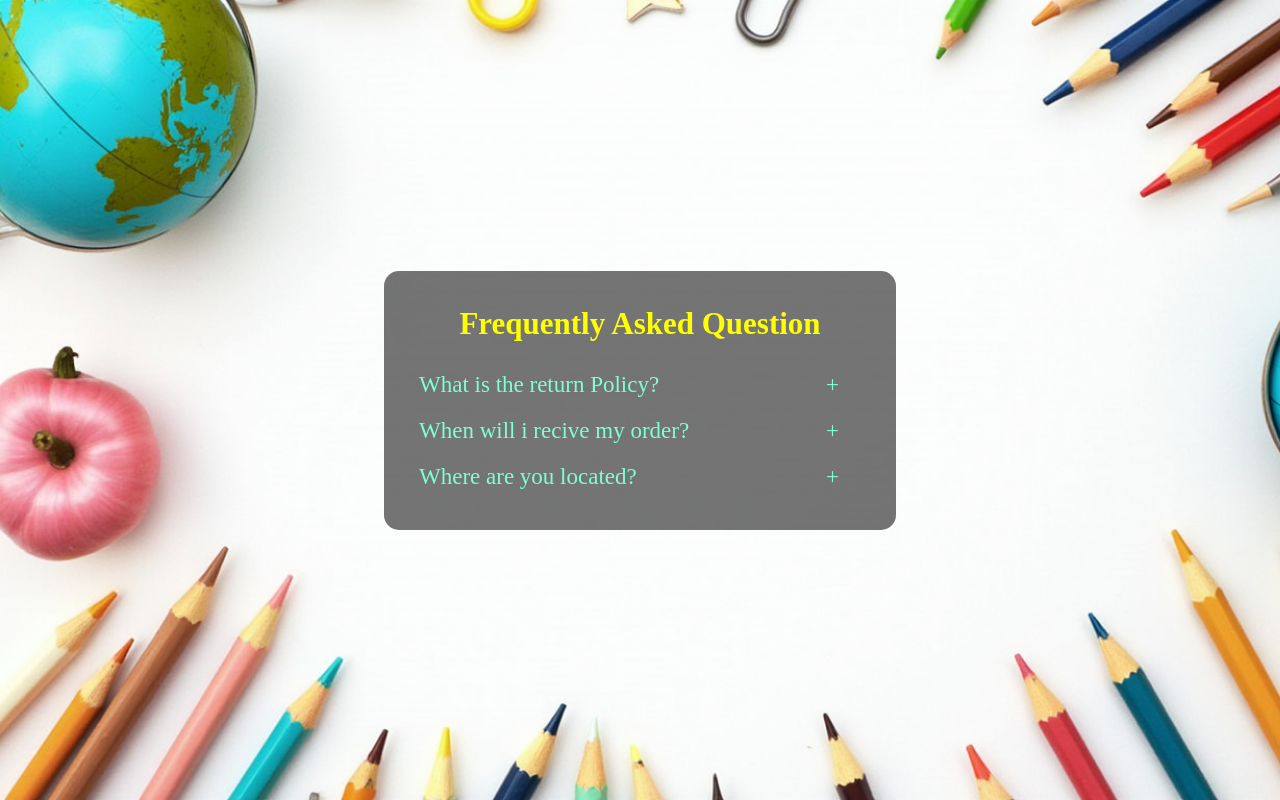
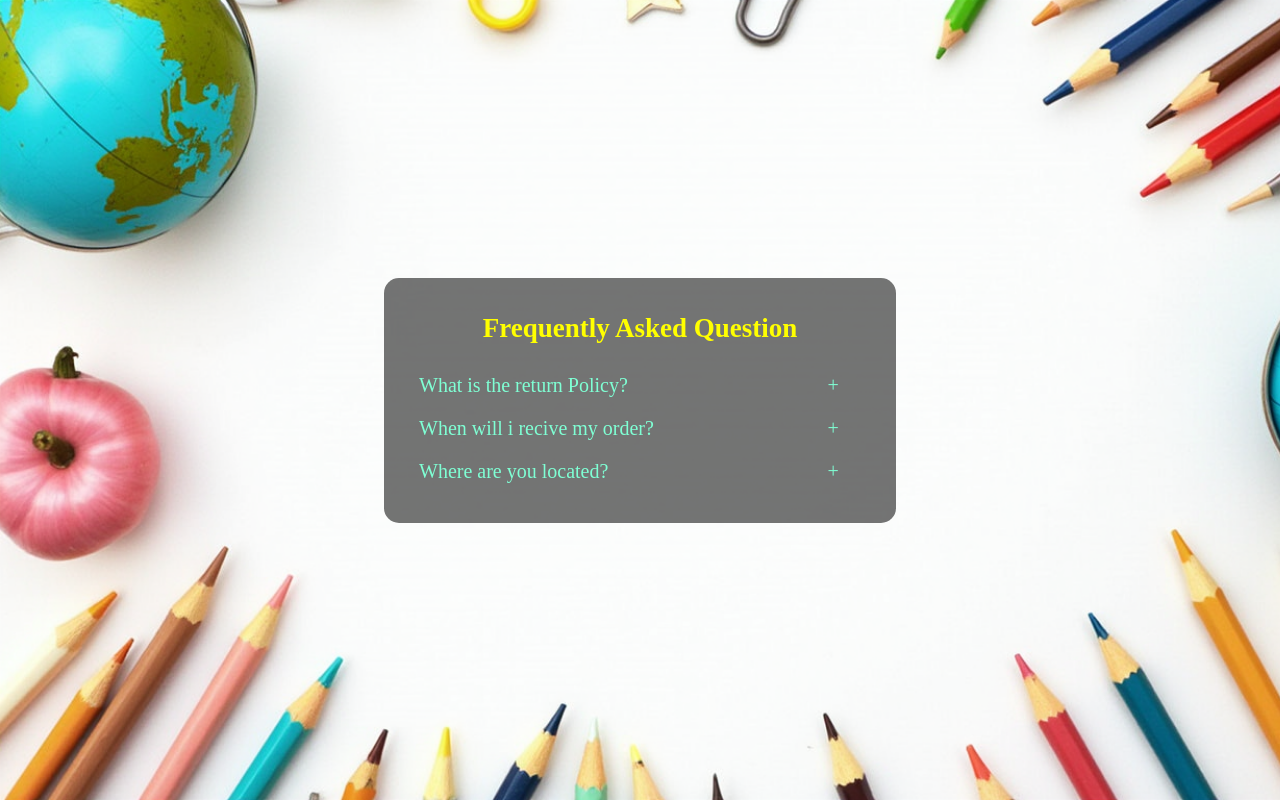
Before and after one commit to KostikLapanik/accordion-js, a plain HTML site: page index.html in a window 1280 px wide. Drawn offline with Linux system fonts and the light colour scheme.

Commit message:
change font_sizes

```diff
--- a/style.css
+++ b/style.css
@@ -31,7 +31,7 @@ body {
 
 .title {
     color: yellow;
-    font-size: 31px;
+    font-size: 27px;
     margin-bottom: 30px;
     transition: all 0.7s ease-in-out;
     cursor: pointer;
@@ -52,7 +52,7 @@ body {
 }
 
 .question {
-    font-size: 23px;
+    font-size: 20px;
     display: flex;
     flex-direction: column;
     width: 95%;
@@ -65,7 +65,7 @@ body {
     margin-top: 5px;
     color: aquamarine;
     transition: all 0.5s ease-in-out;
-    font-size: 20px;
+    font-size: 18px;
     text-align: start;
 }
 
```
